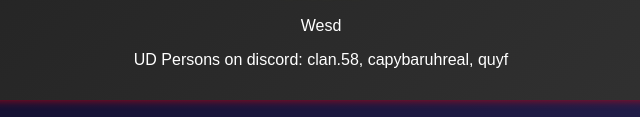
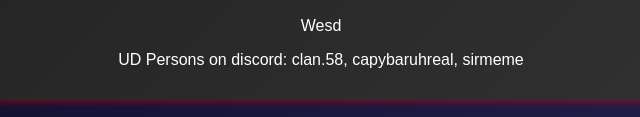
Before and after one commit to drixpyyy/executors, a plain HTML site: page index.html in a window 1280 px wide. Shown: the part 2264-2381 px from the top of the page, 319-959 px from the left. Drawn offline with Linux system fonts and the light colour scheme.

Commit message:
Update index.html

```diff
--- a/index.html
+++ b/index.html
@@ -72,7 +72,7 @@
         <div class="credits">
             <h2>Credits</h2>
             <p>Wesd</p>
-            <p>UD Persons on discord: clan.58, capybaruhreal, quyf</p>
+            <p>UD Persons on discord: clan.58, capybaruhreal, sirmeme</p>
         </div>
     </div>
 </body>
```
